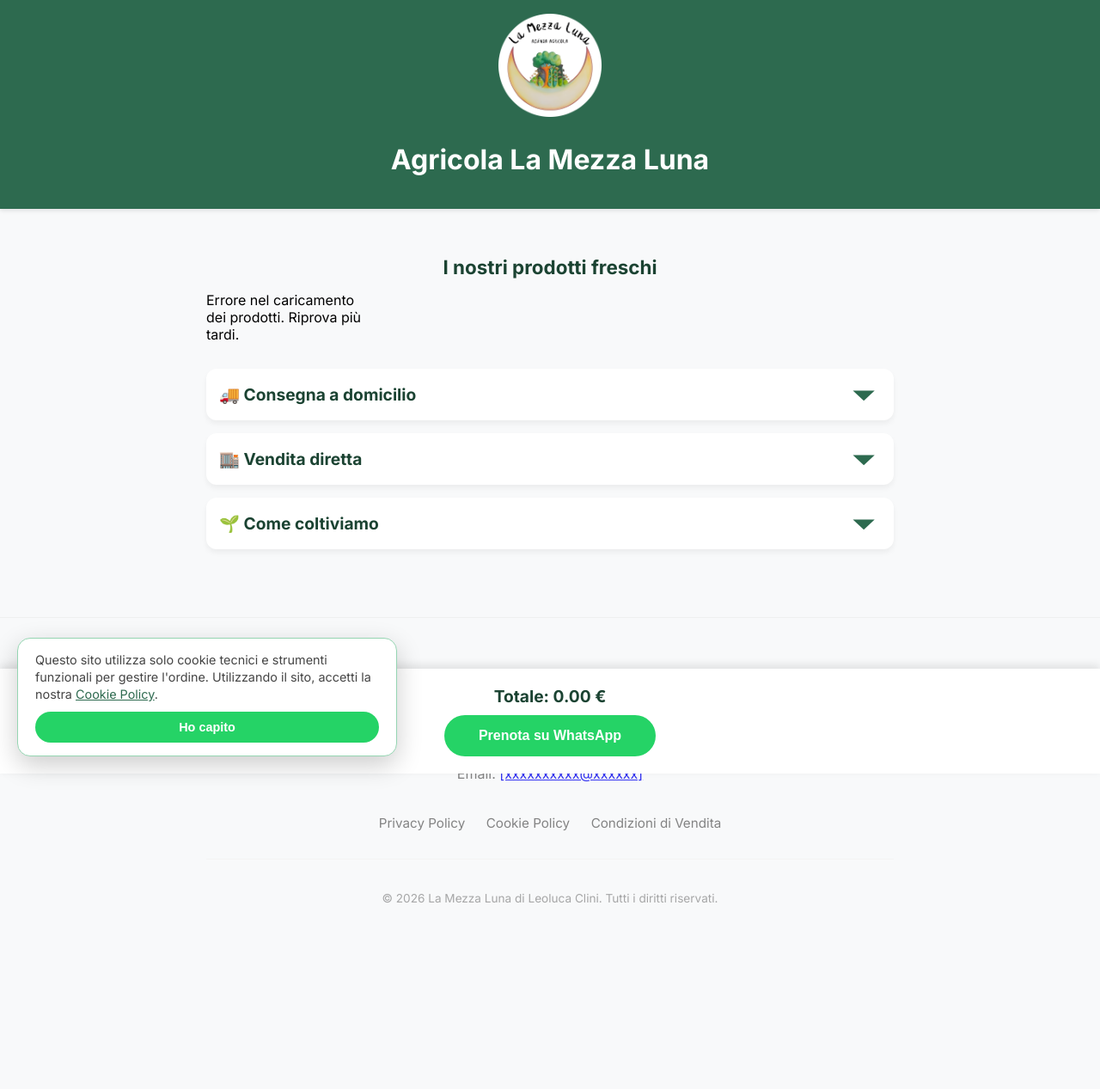
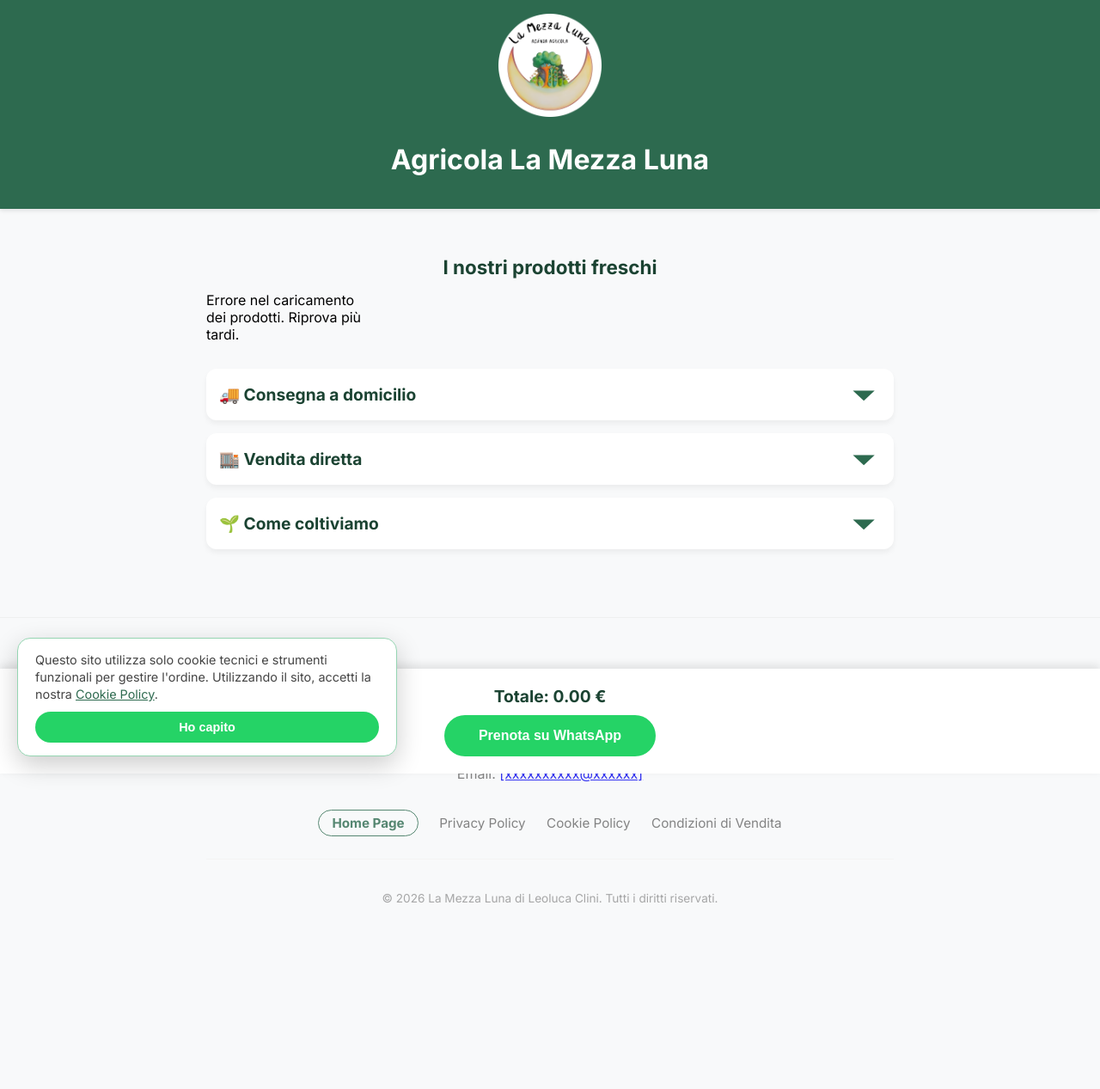
Before and after one commit to digitalcreat0r/sitoweb_leo, a Jekyll site: the page built from index.html, in a window 1280 px wide. Shown: the whole page at 86% size. Built offline with Jekyll 4.4.1, drawn with Linux system fonts in a browser that asks for light colours.

Commit message:
tasto home page

```diff
--- a/_includes/footer.html
+++ b/_includes/footer.html
@@ -15,6 +15,7 @@
             </div>
 
             <nav class="footer-nav">
+                <a href="{{ '/' | relative_url }}" class="home-link">Home Page</a>
                 <a href="{{ '/privacy-policy' | relative_url }}">Privacy Policy</a>
                 <a href="{{ '/cookie-policy' | relative_url }}">Cookie Policy</a>
                 <a href="{{ '/termini-e-condizioni' | relative_url }}">Condizioni di Vendita</a>
--- a/assets/css/style.css
+++ b/assets/css/style.css
@@ -269,6 +269,21 @@
     font-size: 0.95rem;
 }
 
+.footer-nav .home-link {
+    color: var(--primary);
+    font-weight: bold;
+    border: 1px solid var(--primary);
+    padding: 5px 15px;
+    border-radius: 20px;
+    transition: all 0.2s ease;
+}
+
+.footer-nav .home-link:hover {
+    background-color: var(--primary);
+    color: white;
+    text-decoration: none;
+}
+
 @media (hover: hover) {
     .footer-nav a:hover {
         color: var(--primary);
@@ -290,6 +305,11 @@
         display: block;
         margin: 15px 0;
         font-size: 1rem;
+    }
+    .footer-nav .home-link {
+        display: inline-block; /* Evita che il bottone occupi tutta la larghezza su mobile */
+        margin-bottom: 20px;
+        padding: 8px 20px;
     }
     .legal-info {
         font-size: 0.95rem;
```
